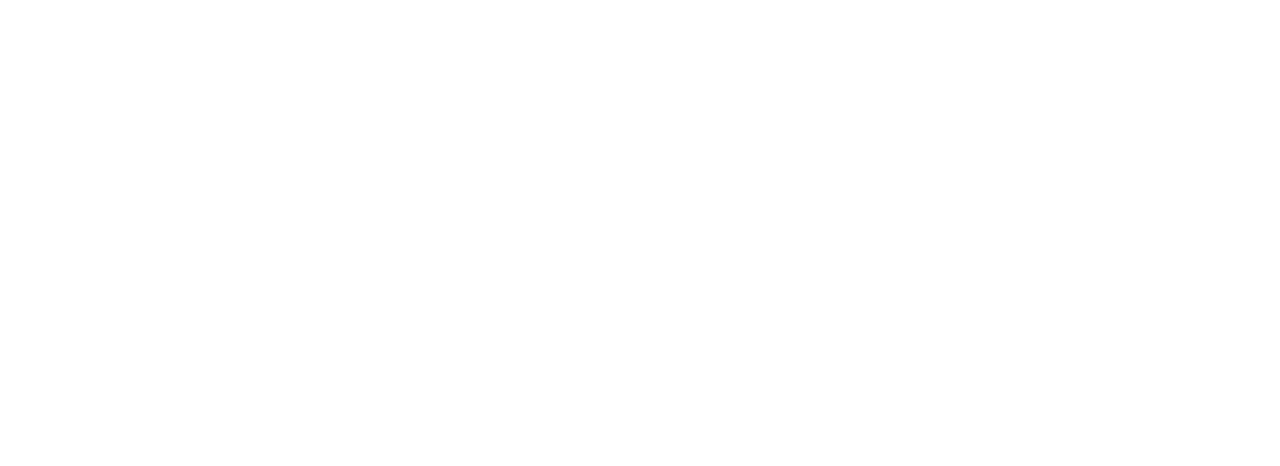
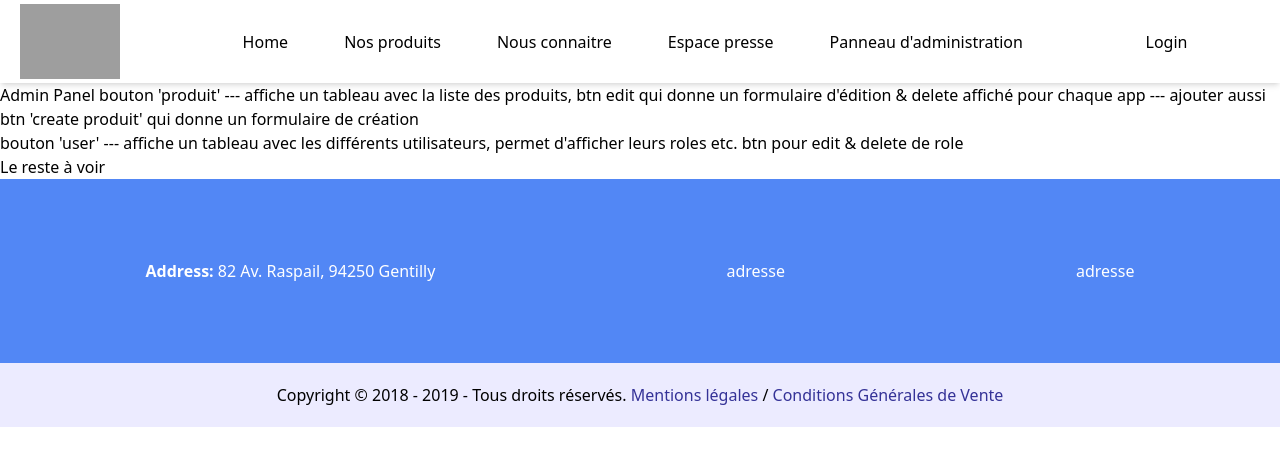
Before and after one commit to Shabich/GestInv, a React (Vite) app in the folder frontend/: page /AdminPanel in a window 1280 px wide. Before the commit this address had no page. Shown: the top 466 px of the page. Built offline with nearby package versions, Linux system fonts and the light colour scheme; grey boxes are pictures that could not be loaded.

Commit message:
ajout admin panel

```diff
--- a/frontend/src/layout/mainLayout.tsx
+++ b/frontend/src/layout/mainLayout.tsx
@@ -1,25 +1,8 @@
-// import { Menu } from '@headlessui/react'
+
 import { Outlet } from "react-router-dom";
 import Footer from "../component/Footer";
 import Logo from '../assets/images/gsb-logo.png'
-// const user = {
-//   imageUrl:
-//     '',
-// }
-// const navigation = [
-//   { name: 'Nos Produits', href: '/', current: true },
-//   { name: 'Nous Connaitre', href: '/NousCo', current: false },
-//   { name: 'Espace Presse', href: '/EspacePresse', current: false },
-// ]
-// const userNavigation = [
-//   { name: 'Mon Profil', href: '#' },
-//   { name: 'Mes Paramètres', href: '#' },
-//   { name: 'Se déconnecter', href: '#' },
-// ]
 
-// function classNames(...classes: string[]): string {
-//   return classes.filter(Boolean).join(' ');
-// }
 
 export default function MainLayout() {
   return (
@@ -42,6 +25,9 @@
 
                     <a href="/EspacePresse" className="hover:bg-silver px-[10px]">
                         Espace presse
+                    </a>
+                    <a href="/AdminPanel" className="hover:bg-silver px-[10px]">
+                        Panneau d'administration
                     </a>
                 </nav>
                 <div className="flex  justify-between items-center min-w-28">
--- /dev/null
+++ b/frontend/src/page/AdminPanel.tsx
@@ -0,0 +1,15 @@
+function AdminPanel() {
+
+    return <>{<>Admin Panel
+    bouton 'produit' --- affiche un tableau avec la liste des produits, btn edit qui donne un formulaire d'édition & delete affiché pour chaque app
+    --- ajouter aussi btn 'create produit' qui donne un formulaire de création
+    <br/>
+
+    bouton 'user' --- affiche un tableau avec les différents utilisateurs, permet d'afficher leurs roles etc. btn pour edit & delete de role
+    <br/>
+
+    Le reste à voir
+    </>}</>
+  }
+
+  export default AdminPanel
--- a/frontend/src/page/Home.tsx
+++ b/frontend/src/page/Home.tsx
@@ -6,7 +6,7 @@
         <input type="text" className="px-4 py-2 w-1/2" placeholder="Rechercher" />
       </div>
 
-      <div className="xl:flex flex-col gap-10 mt-20 px-36 py-20 max-w-6xl">
+      <div className="xl:flex flex-col gap-10 mt-20 px-36 py-20">
         <h2 className="text-6xl">Qui sommes nous ?</h2>
         <div className="text-2xl">
           <p>
@@ -14,11 +14,12 @@
             mettent sur le marché les spécialités pharmaceutiques développées ou acquises par
             Ethypharm.
           </p>
+          <br />
           <p>
             Ils mettent à la disposition des professionnels de santé et de leurs patients, en
             France, des médicaments dans les domaines du SNC (douleur, addiction), des Injectables
             Hospitaliers (soins d’urgences et intensifs), la rhumatologie et la cardiologie.
-          </p>
+          </p><br />
           <p>
             Avec son portefeuille diversifié et composé de médicaments de marque distribués tant en
             ville qu’à l’hôpital – dont certains occupent des positions de leader dans leurs classes
@@ -26,7 +27,6 @@
             reconnaissance de la part des professionnels de santé.
           </p>
           <div>
-            <p>oiyfaeiquvbiuzeshnvoiu vbksvobed:</p>
           </div>
         </div>
       </div>
--- a/frontend/src/router.tsx
+++ b/frontend/src/router.tsx
@@ -5,6 +5,7 @@
 import NosProduits from "./page/NosProduits";
 import NousConnaitre from "./page/NousConnaitre";
 import EspacePresse from "./page/EspacePresse";
+import AdminPanel from "./page/AdminPanel";
 
 
 export default function App() {
@@ -16,7 +17,7 @@
           <Route path="NosProduits" element={<NosProduits />} />
           <Route path="NousConnaitre" element={<NousConnaitre/>} />
           <Route path="EspacePresse" element={<EspacePresse/>} />
-
+          <Route path="AdminPanel" element={<AdminPanel/>} />
         </Route>
       </Routes>
     </BrowserRouter>
```
